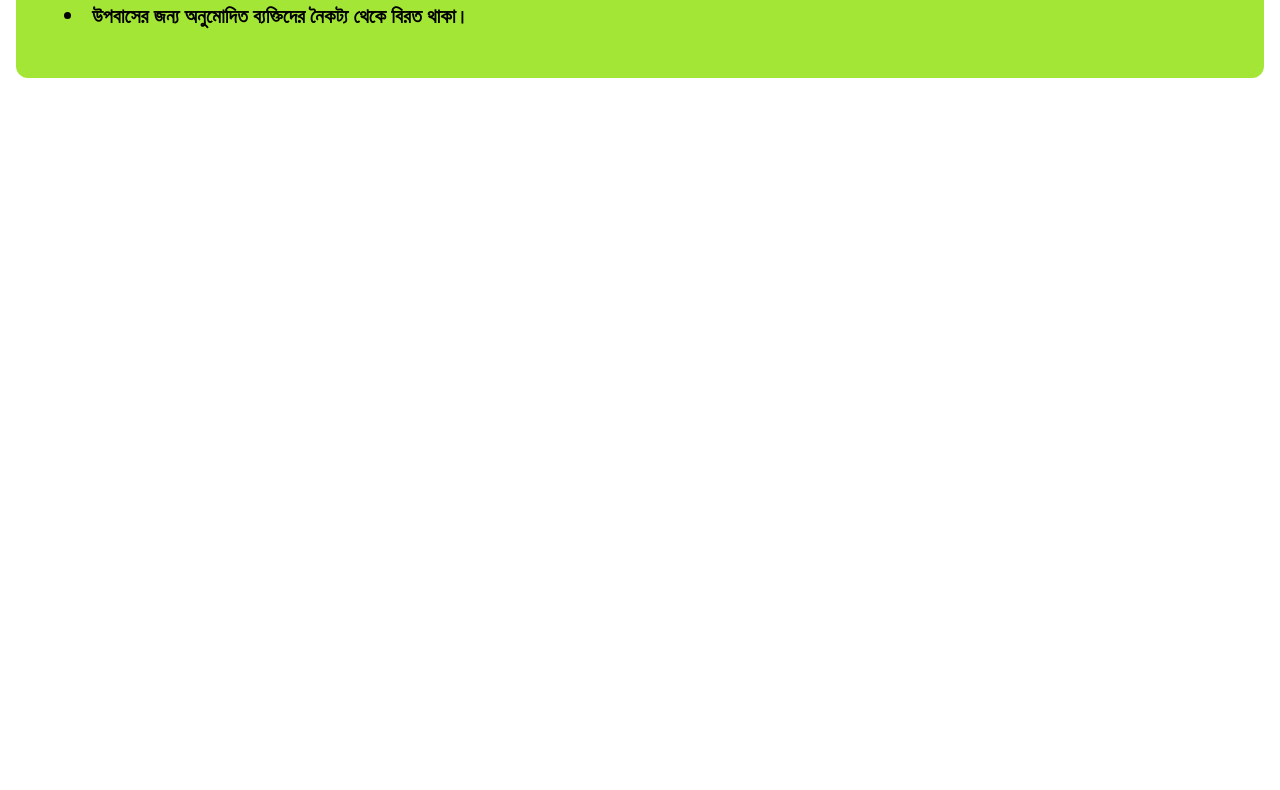
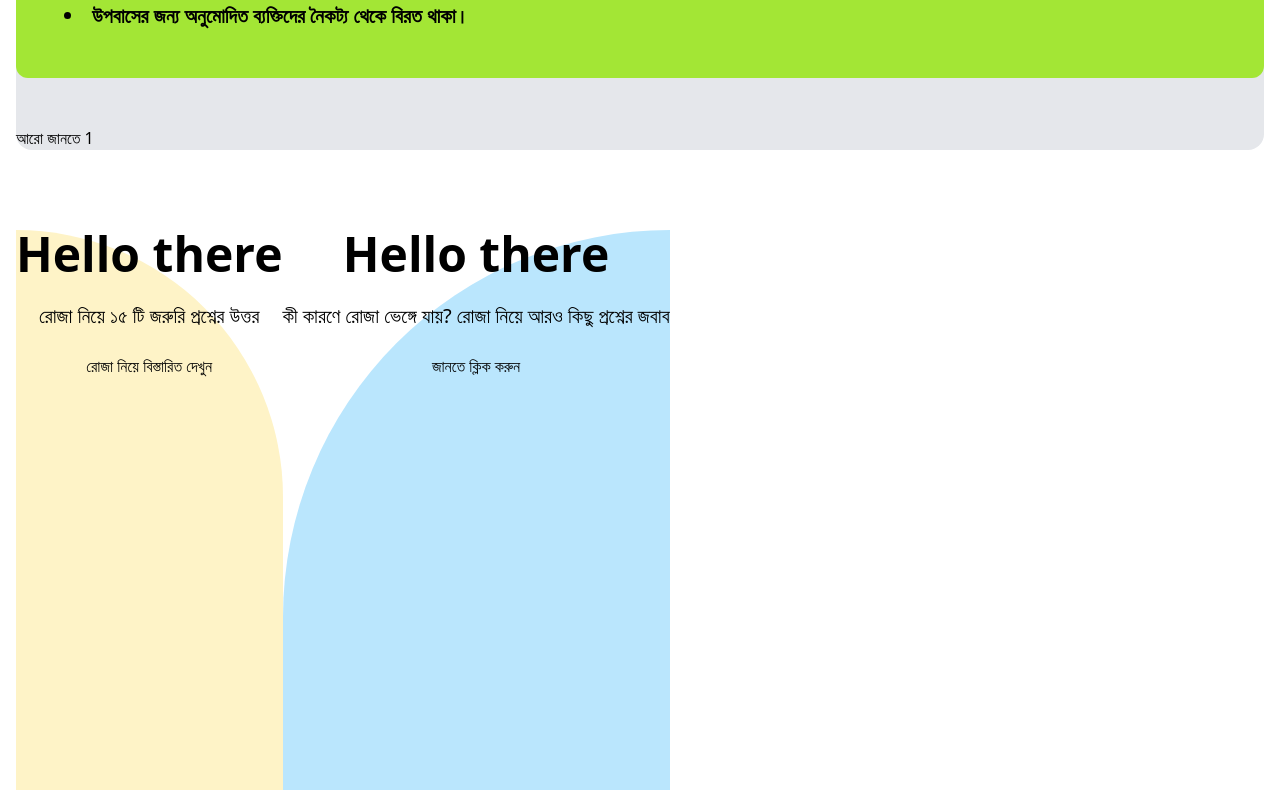
Before and after one commit to alalhosen/UTTOR-MONDOL-PARA-JAME-MASJID, a React (Vite) app: page / in a window 1280 px wide. Shown: the part 5410-6200 px from the top of the page. Before the commit the page ends 5568 px from the top, so only its background shows below. Built offline with nearby package versions, Linux system fonts and the light colour scheme.

Commit message:
two card add

```diff
--- a/src/components/Home.jsx
+++ b/src/components/Home.jsx
@@ -121,6 +121,45 @@ const Home = () => {
               </div>
             </div>
           </div>
+
+          <div className="btn btn-primary rounded-2xl">
+            <NavLink to="https://www.amarbarta.com.bd/religion-and-life/">
+              <button>আরো জানতে 1</button>
+            </NavLink>
+          </div>
+        </div>
+      </div>
+
+      {/* card single vedio   card single vedio   card single vedio   */}
+      <div className=" lg:flex">
+        <div className="hero bg-base-200 min-h-screen bg-amber-100 rounded-tr-full  ">
+          <div className="hero-content text-center">
+            <div className="max-w-md">
+              <h1 className="text-5xl font-bold">Hello there</h1>
+              <p className="py-6 text-xl">রোজা নিয়ে ১৫ টি জরুরি প্রশ্নের উত্তর</p>
+              <NavLink
+                className="btn btn-primary rounded-2xl"
+                to="https://www.youtube.com/watch?v=Vri8Ci0z3SM"
+              >
+                <button className="">রোজা নিয়ে বিস্তারিত দেখুন</button>
+              </NavLink>
+            </div>
+          </div>
+        </div>
+
+        <div className="hero bg-sky-200 min-h-screen rounded-ss-full">
+          <div className="hero-content text-center">
+            <div className="max-w-md">
+              <h1 className="text-5xl font-bold">Hello there</h1>
+              <p className="py-6 text-xl">কী কারণে রোজা ভেঙ্গে যায়? রোজা নিয়ে আরও কিছু প্রশ্নের জবাব</p>
+              <NavLink
+                className="btn btn-primary rounded-2xl"
+                to="https://www.somoynews.tv/news/2023-03-24/%E0%A6%B0%E0%A7%8B%E0%A6%9C%E0%A6%BE-%E0%A6%AD%E0%A6%99%E0%A7%8D%E0%A6%97%E0%A7%87%E0%A6%B0-%E0%A7%A7%E0%A7%AB-%E0%A6%95%E0%A6%BE%E0%A6%B0%E0%A6%A3"
+              >
+                <button>জানতে ক্লিক করুন</button>
+              </NavLink>
+            </div>
+          </div>
         </div>
       </div>
 
```
